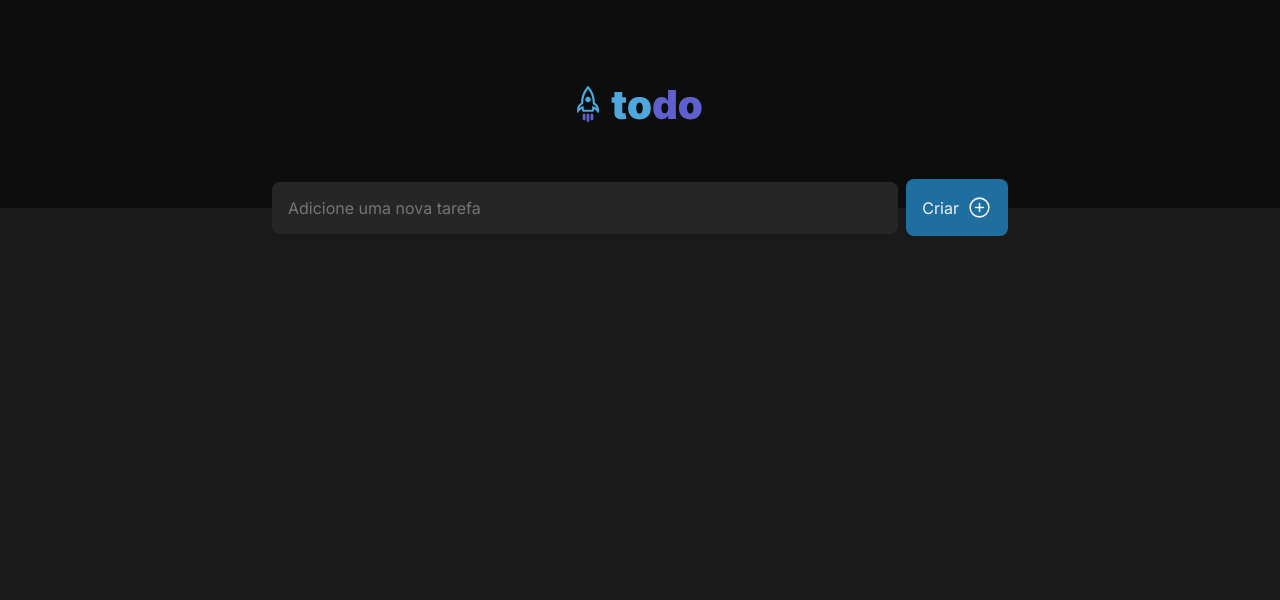
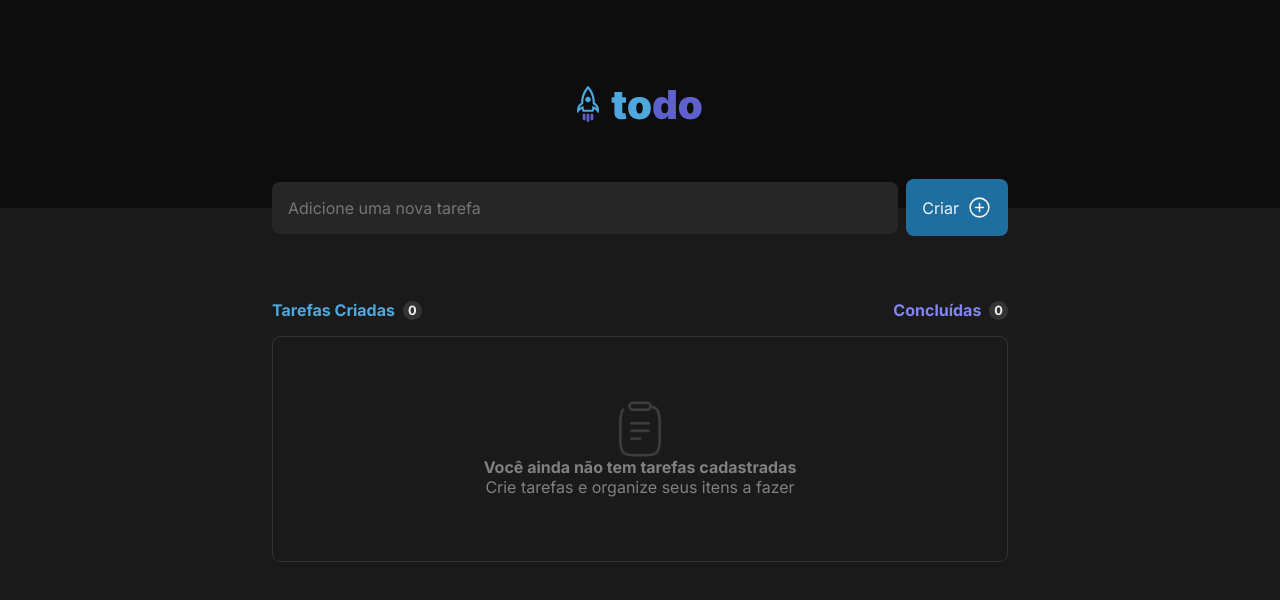
Before and after one commit to LucasFlaquer/to-do-challenge, a React (Vite) app: page / in a window 1280 px wide. Shown: the top 600 px of the page. Built offline with nearby package versions, Linux system fonts and the light colour scheme.

Commit message:
list tasks && empty tasks

```diff
--- a/src/App.tsx
+++ b/src/App.tsx
@@ -1,5 +1,6 @@
 import { Header } from './components/Header'
 import { NewTask } from './components/NewTask'
+import { TasksList } from './components/TasksList'
 import './global.scss'
 function App() {
 
@@ -9,6 +10,7 @@ function App() {
       <Header />
       <div className="container">
         <NewTask />
+        <TasksList />
       </div>
     </div>
   )
--- /dev/null
+++ b/src/components/TasksList.module.scss
@@ -0,0 +1,52 @@
+.tasksHeader {
+  display: flex;
+  align-items: center;
+  justify-content: space-between;
+  padding-bottom: 1rem;
+  margin-top: 4rem;
+
+  p {
+    display: flex;
+    align-items: center;
+
+    span {
+      display: block;
+      margin-left: 0.5rem;
+      height: 19px;
+      // min-width: 25px;
+      padding: 2px 5px;
+      border-radius: 50%;
+      background: var(--gray-400);
+      color: var(--gray-100);
+      text-align: center;
+      font-size: 0.8rem;
+      font-weight: bold;
+    }
+  }
+
+  .createdTasks {
+    strong {
+      color: var(--blue-300);
+    }
+  }
+
+  .finishedTasks {
+    strong {
+      color: var(--purple-500);
+    }
+  }
+}
+
+.emptyTasks {
+  border: 1px solid var(--gray-400);
+  border-radius: 8px;
+  display: flex;
+  flex-direction: column;
+  align-items: center;
+  justify-content: center;
+  padding: 4rem 1.5rem;
+
+  p {
+    color: var(--gray-300);
+  }
+}
--- /dev/null
+++ b/src/components/TasksList.tsx
@@ -0,0 +1,30 @@
+import Clipboard from '../assets/Clipboard.svg'
+import styles from './TasksList.module.scss'
+interface Task {
+  id: number;
+  description: string;
+  finished: boolean;
+}
+export function TasksList() {
+  return (
+    <>
+      <header className={styles.tasksHeader}>
+        <p className={styles.createdTasks}>
+          <strong>Tarefas Criadas</strong>
+          <span>0</span>
+        </p>
+        <p className={styles.finishedTasks}>
+          <strong>Concluídas</strong>
+          <span>0</span>
+        </p>
+      </header>
+      <div className={styles.emptyTasks}>
+        <img src={Clipboard} alt="" />
+        <p>
+          <strong>Você ainda não tem tarefas cadastradas</strong>
+        </p>
+        <p>Crie tarefas e organize seus itens a fazer</p>
+      </div>
+    </>
+  )
+}
```
Also changed, not shown: src/assets/Clipboard.svg (added).
